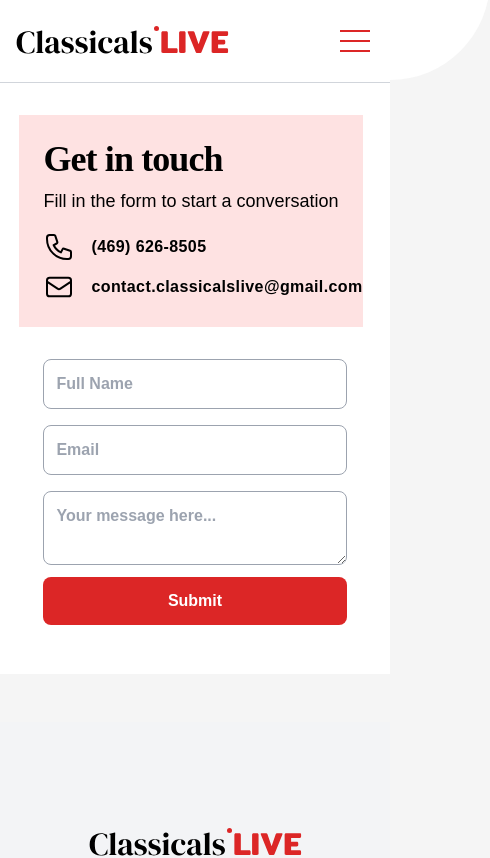
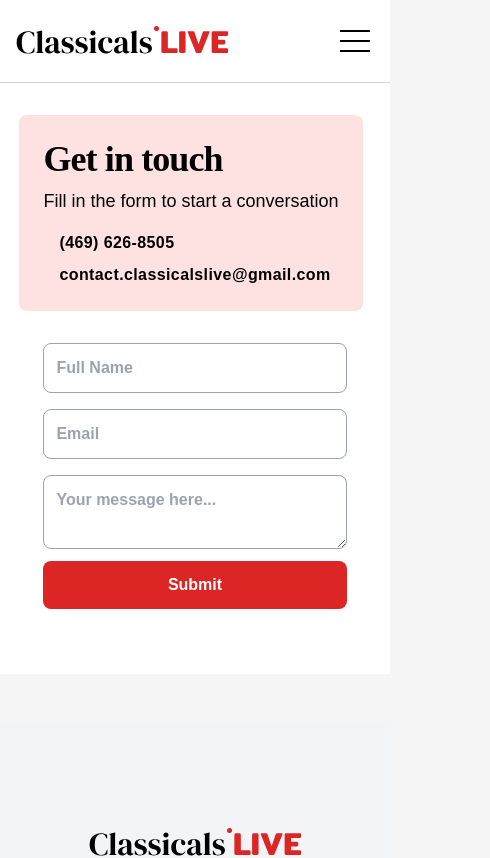
Before and after one commit to DongjiY/classicals-live, a Next.js app: page /contact in a window 390 px wide. Shown: the top 858 px of the page, 490 px wide, since content can reach past the window. Built offline with nearby package versions, Linux system fonts and the light colour scheme.

Commit message:
mobile styles and bugfixes

```diff
--- a/src/app/_components/Navbar.tsx
+++ b/src/app/_components/Navbar.tsx
@@ -1,6 +1,6 @@
 import Link from "next/link";
 import Logo from "./Logo";
-import styles from "../navbar.module.css";
+import styles from "./_styles/navbar.module.css";
 
 export default function Navbar() {
   return (
@@ -18,9 +18,9 @@ export default function Navbar() {
         </div>
 
         <label className={`md:hidden ${styles.customlabel}`}>
-          <input type="checkbox" />
-          <span className="menu">
-            <div className="hamburger"></div>
+          <input type="checkbox" className={styles.custominput} />
+          <span className={styles.menu}>
+            <div className={styles.hamburger}></div>
           </span>
           <ul>
             <li>
--- a/src/app/_components/SearchBar.tsx
+++ b/src/app/_components/SearchBar.tsx
@@ -67,7 +67,8 @@ const SearchBar: FunctionComponent = () => {
           type="submit"
           className="text-white absolute right-2.5 bottom-2.5 bg-red-600 hover:bg-red-800 focus:ring-4 focus:outline-none focus:ring-blue-300 font-medium rounded-lg text-sm px-4 py-2 dark:bg-red-600 dark:hover:bg-red-800 dark:focus:ring-blue-800"
         >
-          Explore
+          <span className="hidden md:block">Explore</span>
+          <span className="md:hidden">Go</span>
         </button>
       </div>
     </form>
--- a/src/app/navbar.module.css
+++ b/src/app/_components/_styles/navbar.module.css
@@ -1,9 +1,9 @@
 @media (prefers-color-scheme: dark) {
-  .customlabel span {
+  .menu {
     background: #0f172a !important;
   }
 
-  .customlabel input:checked + span {
+  .custominput:checked + span {
     box-shadow: 0 0 0 100vw #0f172a, 0 0 0 100vh #0f172a !important;
   }
 
@@ -11,14 +11,14 @@
     color: #fff !important;
   }
 
-  .customlabel div,
-  .customlabel div:after,
-  .customlabel div:before {
+  .hamburger,
+  .hamburger:after,
+  .hamburger:before {
     background: #fff !important;
   }
 }
 
-.customlabel span {
+.menu {
   position: absolute;
   right: -100px;
   top: -120px;
@@ -32,13 +32,13 @@
   cursor: pointer;
 }
 
-.customlabel div {
+.hamburger {
   position: absolute;
   top: 160px;
   left: 50px;
   width: 30px;
   height: 2px;
-  background: #dc2626;
+  background: #000;
   display: block;
   -webkit-transform-origin: center;
   transform-origin: center;
@@ -46,8 +46,8 @@
   transition: 0.5s ease-in-out;
 }
 
-.customlabel div:after,
-.customlabel div:before {
+.hamburger:after,
+.hamburger:before {
   -webkit-transition: 0.5s ease-in-out;
   transition: 0.5s ease-in-out;
   content: "";
@@ -55,50 +55,51 @@
   display: block;
   width: 100%;
   height: 100%;
-  background: #dc2626;
+  background: #000;
 }
 
-.customlabel div:before {
+.hamburger:before {
   top: -10px;
 }
 
-.customlabel div:after {
+.hamburger:after {
   bottom: -10px;
 }
 
-.customlabel input {
+.custominput {
   display: none;
 }
 
-.customlabel input:checked + span {
+.custominput:checked + span {
   box-shadow: 0 0 0 100vw #fff, 0 0 0 100vh #fff;
+  position: fixed;
   border-radius: 0;
 }
 
-.customlabel input:checked + span div {
+.custominput:checked + span div {
   -webkit-transform: rotate(45deg);
   transform: rotate(45deg);
 }
 
-.customlabel input:checked + span div:after {
+.custominput:checked + span div:after {
   -webkit-transform: rotate(90deg);
   transform: rotate(90deg);
   bottom: 0;
 }
 
-.customlabel input:checked + span div:before {
+.custominput:checked + span div:before {
   -webkit-transform: rotate(90deg);
   transform: rotate(90deg);
   top: 0;
 }
 
-.customlabel input:checked + span + ul {
+.custominput:checked + span + ul {
   opacity: 1;
 }
 
 .customlabel ul {
   z-index: 200;
-  position: absolute;
+  position: fixed;
   top: 50%;
   left: 50%;
   -webkit-transform: translate(-50%, -50%);
--- a/src/app/contact/page.tsx
+++ b/src/app/contact/page.tsx
@@ -15,7 +15,7 @@ const ContactPage: NextPage = () => {
         <div className="max-w-6xl mx-auto sm:px-6 lg:px-8">
           <div className="mt-8 overflow-hidden">
             <div className="grid grid-cols-1 md:grid-cols-2">
-              <div className="p-6 mr-2 bg-red-100 dark:bg-gray-600 sm:rounded-lg">
+              <div className="p-6 mr-2 bg-red-100 dark:bg-gray-600 rounded-lg">
                 <h1 className="text-4xl sm:text-5xl text-black dark:text-white font-extrabold tracking-tight font-fancy">
                   Get in touch
                 </h1>
@@ -31,7 +31,7 @@ const ContactPage: NextPage = () => {
                     strokeLinejoin="round"
                     strokeWidth="1.5"
                     viewBox="0 0 24 24"
-                    className="w-8 h-8 text-black dark:text-white"
+                    className="w-8 h-8 text-black dark:text-white hidden sm:block"
                   >
                     <path
                       strokeLinecap="round"
@@ -53,7 +53,7 @@ const ContactPage: NextPage = () => {
                     strokeLinejoin="round"
                     strokeWidth="1.5"
                     viewBox="0 0 24 24"
-                    className="w-8 h-8 text-black dark:text-white"
+                    className="w-8 h-8 text-black dark:text-white hidden sm:block"
                   >
                     <path
                       strokeLinecap="round"
--- a/src/app/globals.css
+++ b/src/app/globals.css
@@ -13,6 +13,10 @@
     background-color: #1f2937;
   }
 }
+html,
+body {
+  overflow-x: hidden;
+}
 
 body {
   color: rgb(var(--foreground-rgb));
@@ -22,5 +26,5 @@ body {
       rgb(var(--background-end-rgb))
     )
     rgb(var(--background-start-rgb));
-  overflow-x: hidden;
+  position: relative;
 }
--- a/src/app/results/page.tsx
+++ b/src/app/results/page.tsx
@@ -12,11 +12,11 @@ const SearchResultsPage: NextPage = () => {
     <main>
       <Navbar />
 
-      <section className="w-1/2 mx-auto mt-4">
+      <section className="w-11/12 md:w-1/2 mx-auto mt-4">
         <SearchBar />
       </section>
 
-      <section className="w-1/2 mx-auto py-6">
+      <section className="w-11/12 md:w-1/2 mx-auto py-6">
         <ResultsRowWrapper />
       </section>
     </main>
```
